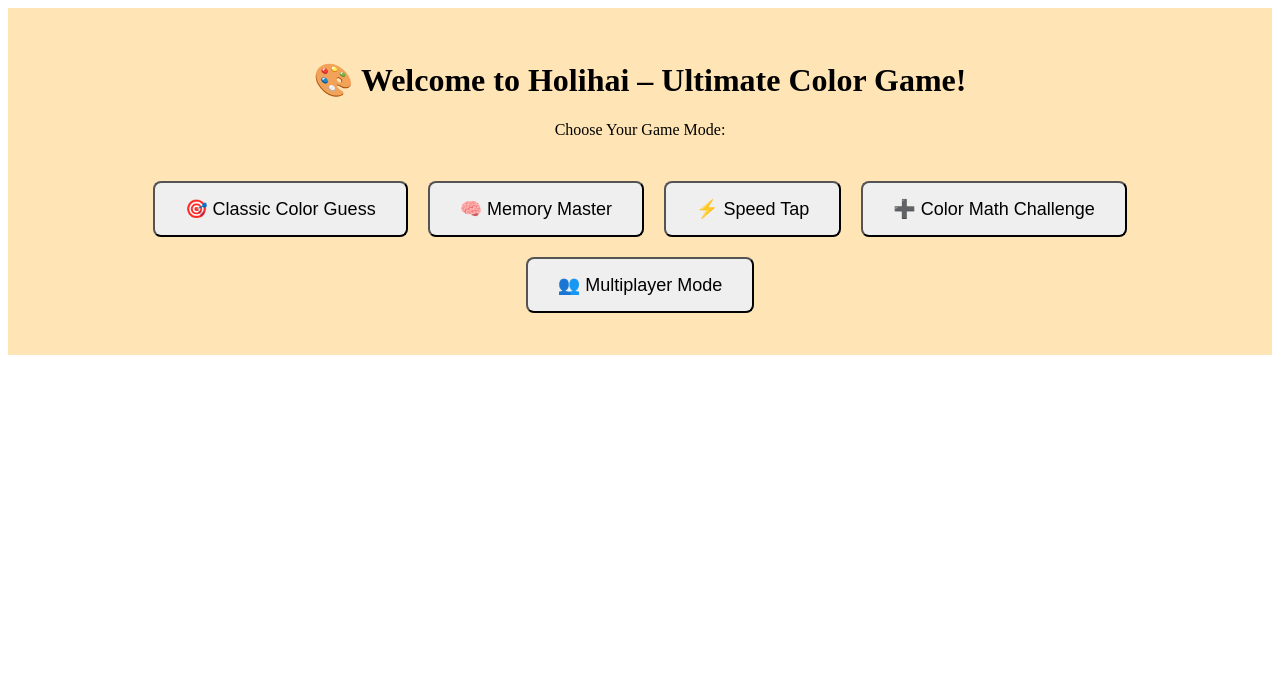
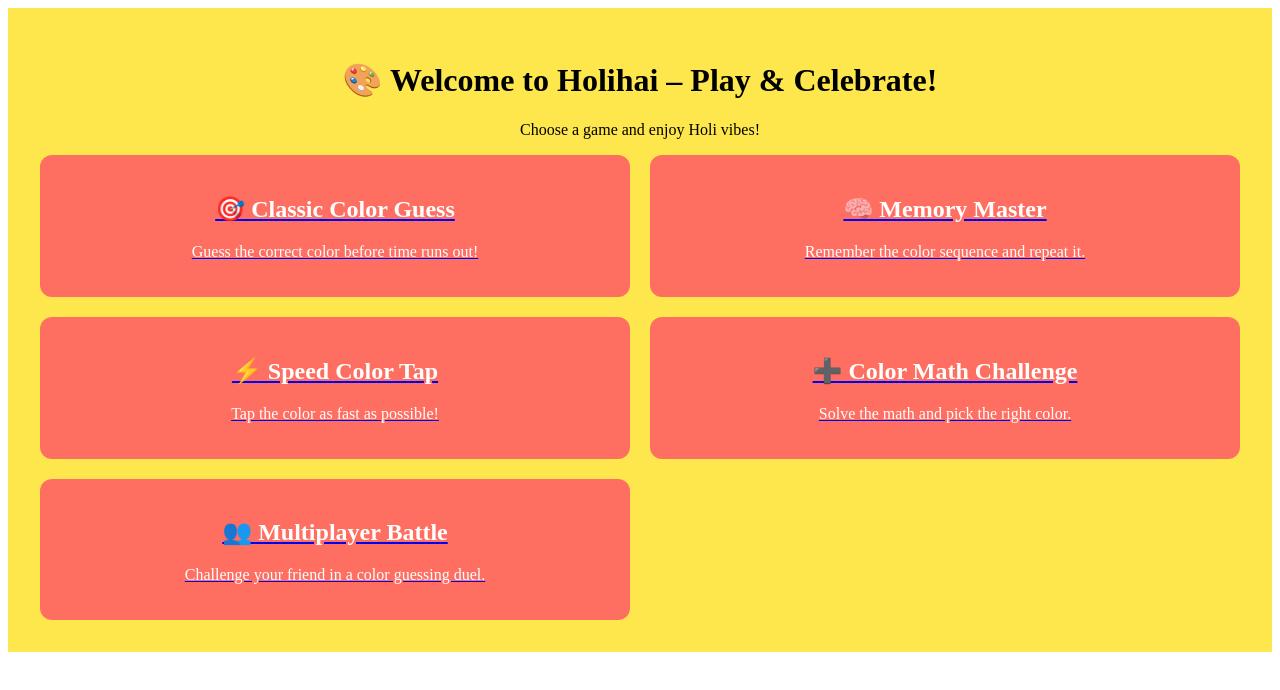
Before and after one commit to mrharsh1/Holihai, a Next.js app: page / in a window 1280 px wide. Shown: the top 690 px of the page. Built offline with nearby package versions, Linux system fonts and the light colour scheme.

Commit message:
Update index.js

```diff
--- a/pages/index.js
+++ b/pages/index.js
@@ -1,22 +1,32 @@
 import Link from 'next/link';
 
 export default function Home() {
+  const games = [
+    { path: '/color-guess', title: '🎯 Classic Color Guess', desc: 'Guess the correct color before time runs out!' },
+    { path: '/memory-master', title: '🧠 Memory Master', desc: 'Remember the color sequence and repeat it.' },
+    { path: '/speed-tap', title: '⚡ Speed Color Tap', desc: 'Tap the color as fast as possible!' },
+    { path: '/color-math', title: '➕ Color Math Challenge', desc: 'Solve the math and pick the right color.' },
+    { path: '/multiplayer', title: '👥 Multiplayer Battle', desc: 'Challenge your friend in a color guessing duel.' },
+  ];
+
   return (
-    <div style={containerStyle}>
-      <h1>🎨 Welcome to Holihai – Ultimate Color Game!</h1>
-      <p>Choose Your Game Mode:</p>
-
-      <div style={buttonContainer}>
-        <Link href="/color-guess"><button style={btnStyle}>🎯 Classic Color Guess</button></Link>
-        <Link href="/memory-master"><button style={btnStyle}>🧠 Memory Master</button></Link>
-        <Link href="/speed-tap"><button style={btnStyle}>⚡ Speed Tap</button></Link>
-        <Link href="/color-math"><button style={btnStyle}>➕ Color Math Challenge</button></Link>
-        <Link href="/multiplayer"><button style={btnStyle}>👥 Multiplayer Mode</button></Link>
+    <div style={container}>
+      <h1>🎨 Welcome to Holihai – Play & Celebrate!</h1>
+      <p>Choose a game and enjoy Holi vibes!</p>
+      <div style={grid}>
+        {games.map((game) => (
+          <Link key={game.path} href={game.path}>
+            <div style={card}>
+              <h2>{game.title}</h2>
+              <p>{game.desc}</p>
+            </div>
+          </Link>
+        ))}
       </div>
     </div>
   );
 }
 
-const containerStyle = { textAlign: 'center', padding: '2rem', background: '#FFE4B5' };
-const buttonContainer = { marginTop: '2rem' };
-const btnStyle = { margin: '10px', padding: '15px 30px', fontSize: '18px', borderRadius: '8px', cursor: 'pointer' };
+const container = { textAlign: 'center', padding: '2rem', background: '#FDE74C' };
+const grid = { display: 'grid', gridTemplateColumns: '1fr 1fr', gap: '20px' };
+const card = { padding: '20px', borderRadius: '12px', background: '#FF6F61', color: 'white', cursor: 'pointer' };
```
